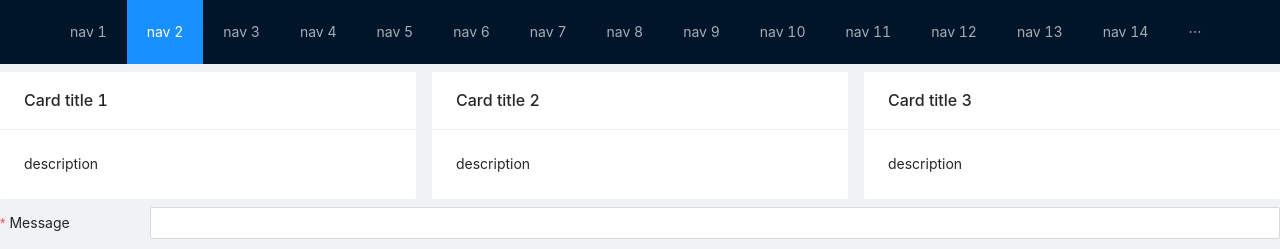
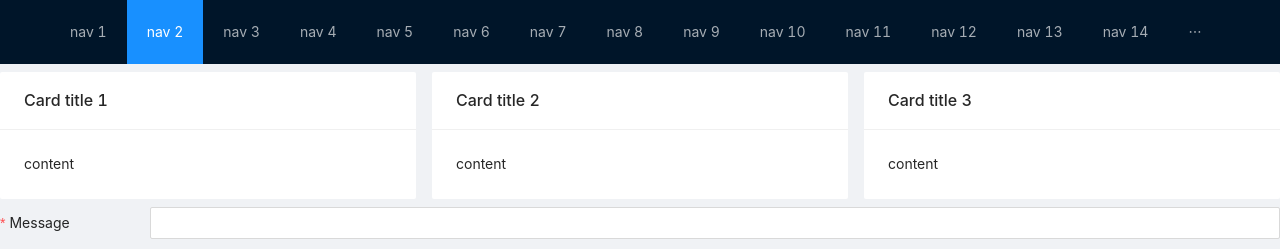
Before and after one commit to MasterRoka/tweb_boaghi, a React (Create React App) app: page / in a window 1280 px wide. Shown: the top 249 px of the page. Built offline with nearby package versions, Linux system fonts and the light colour scheme.

Commit message:
finished the lab4

```diff
--- a/src/Layot/Continut.tsx
+++ b/src/Layot/Continut.tsx
@@ -5,18 +5,18 @@ const content = [
     {
         id: 1,
         title: "Card title 1",
-        content: "description"
+        content: "content"
     },
     {
         id: 2,
         title: "Card title 2",
-        content: "description"
+        content: "content"
     }
     ,
     {
         id: 3,
         title: "Card title 3",
-        content: "description"
+        content: "content"
     }
 ]
 
--- a/src/Layot/FormPanel.tsx
+++ b/src/Layot/FormPanel.tsx
@@ -7,7 +7,7 @@ export const FormPanel =() =>{
     const[Studile,setStudile]=useState('')
     const[anii,setanii]=useState('')
 
-    const ShowResult =()=>{
+    const Finall =()=>{
         alert("Message:"+message+"\n"+"Newuser:"+newuser+"\n"+"Studile:"+Studile+"\n"+"Anii:"+anii)
         console.log("Message:"+message+"\n"+"Newuser:"+newuser+"\n"+"Studile:"+Studile+"\n"+"Anii:"+anii)
     }
@@ -44,7 +44,7 @@ export const FormPanel =() =>{
             <Form.Item label=" ">
 
                 <Button
-                        onClick={ShowResult}  type="primary" htmlType="submit">
+                        onClick={Finall}  type="primary" htmlType="submit">
                     Submit
                 </Button>
 
```
